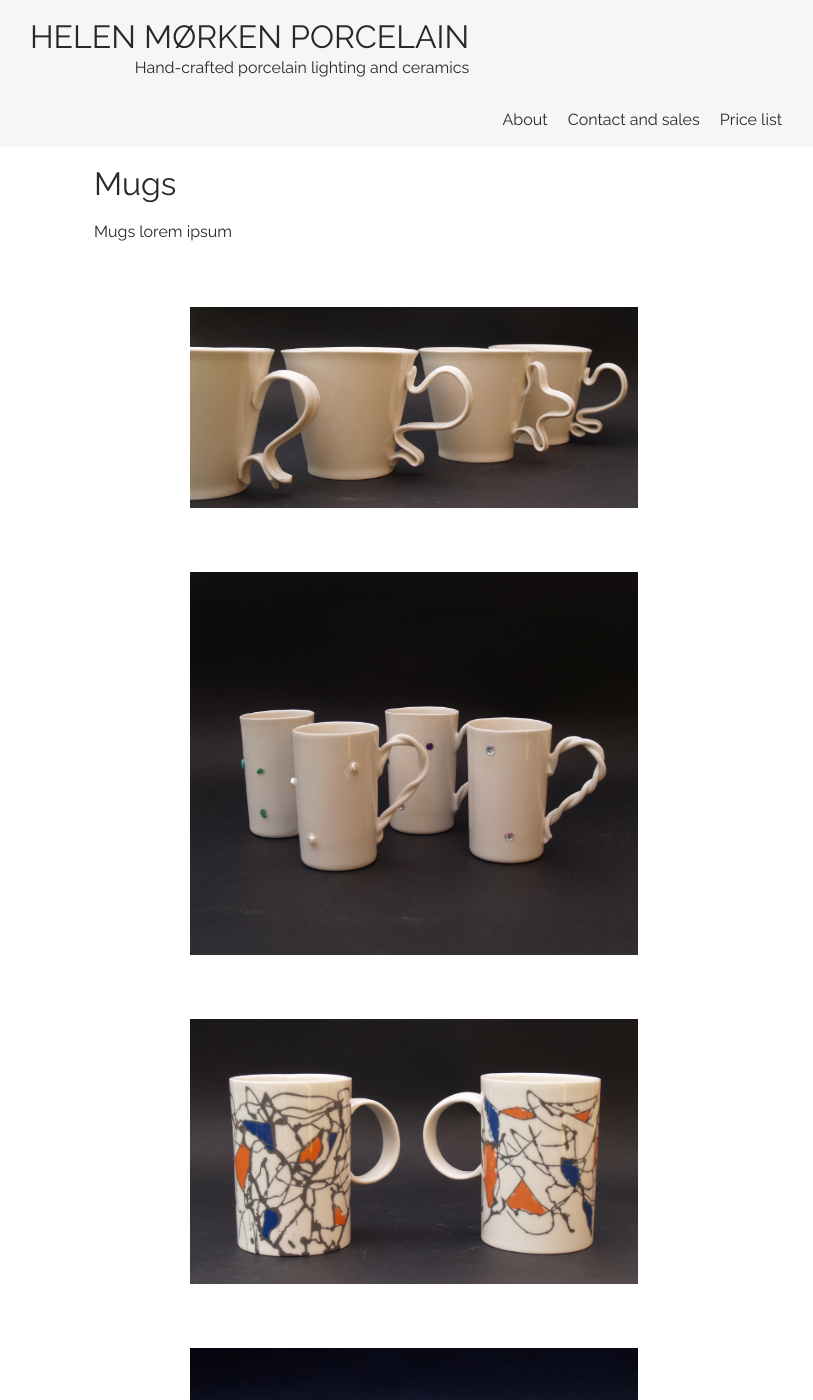
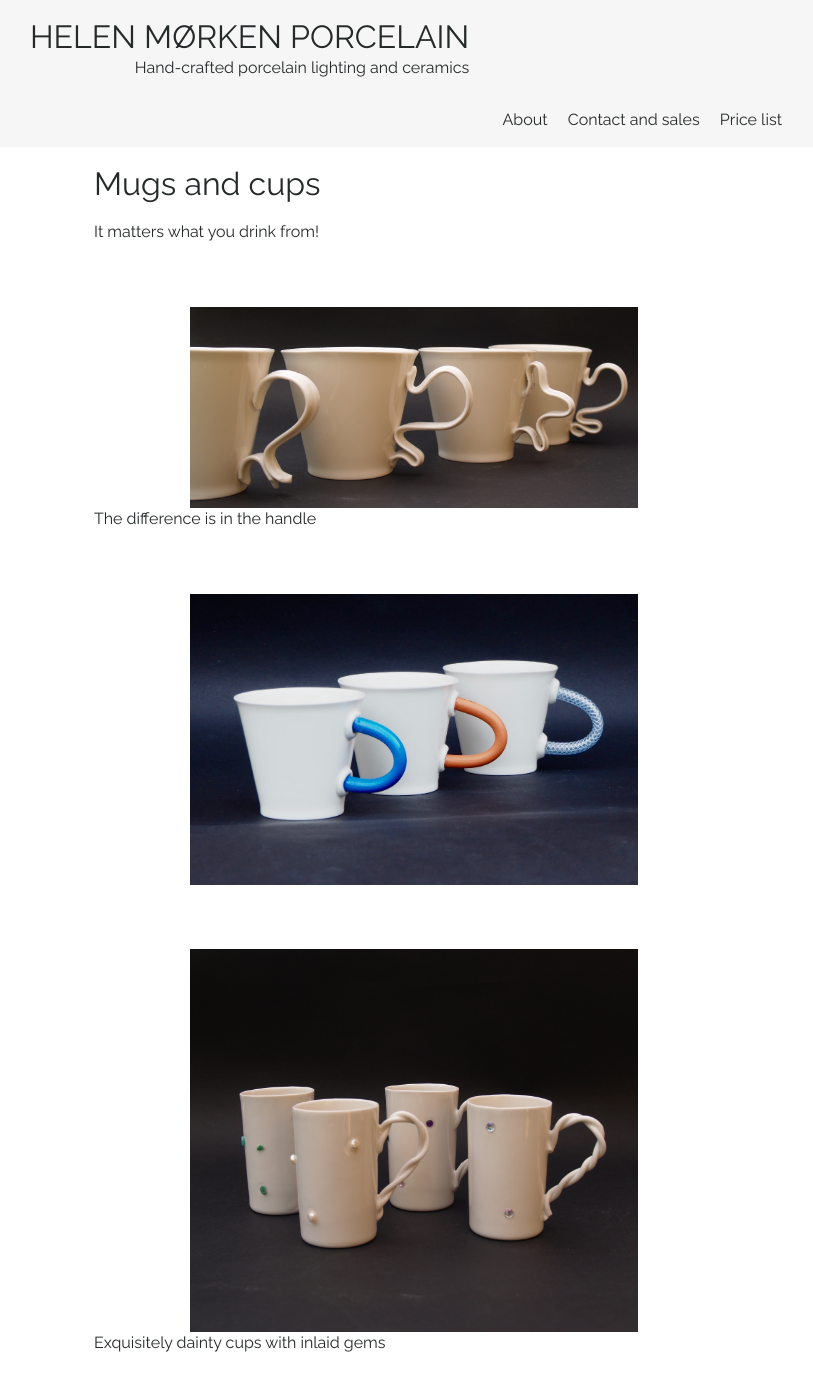
Before and after one commit to rebekkjm/helenmorkenno, a Jekyll site: the page built from _products/mugs.md, in a window 1280 px wide and 1400 px high. Shown: the whole window, without its empty margins (226-1039 px from the left). Built offline with Jekyll 4.4.1, drawn with Linux system fonts in a browser that asks for light colours.

Commit message:
text mugs and cups

```diff
--- a/_products/mugs.md
+++ b/_products/mugs.md
@@ -1,18 +1,18 @@
 ---
 layout: product
-title:  "Mugs"
+title:  "Mugs and cups"
 order: 9
 image: "Mugs1.jpg"
 ---
 
-Mugs lorem ipsum
+It matters what you drink from!
 
 ![Porcelain mugs with squiggly handles]({{ site.github.url }}/img/Mugs1.jpg)
-
-![Small bejeweled porcelain mugs with twirled handles]({{ site.github.url }}/img/Mugs2.jpg)
-
-![Large porcelain mugs with abstract pattern in black, orange and blue]({{ site.github.url }}/img/Mugs3.jpg)
+The difference is in the handle
 
 ![Porcelain mugs with rubber handles in various colours]({{ site.github.url }}/img/Mugs4.jpg)
 
-![Large porcelain mug with orange, red, blue and green irregular vertical stripes]({{ site.github.url }}/img/Mugs5.jpg)
+![Small bejeweled porcelain mugs with twirled handles]({{ site.github.url }}/img/Mugs2.jpg)
+Exquisitely dainty cups with inlaid gems
+
+![Large porcelain mugs with abstract pattern in black, orange and blue]({{ site.github.url }}/img/Mugs3.jpg)
```
